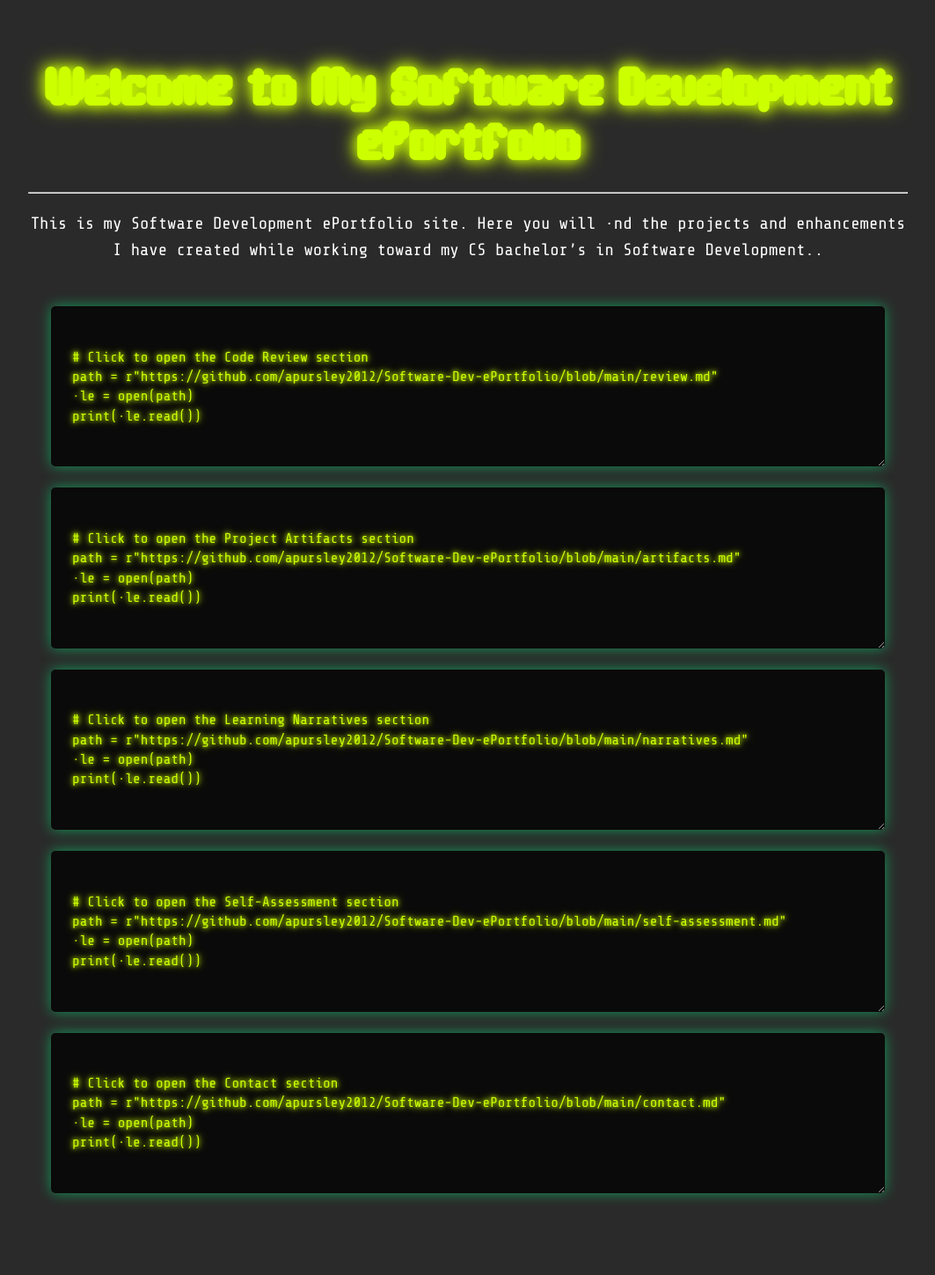
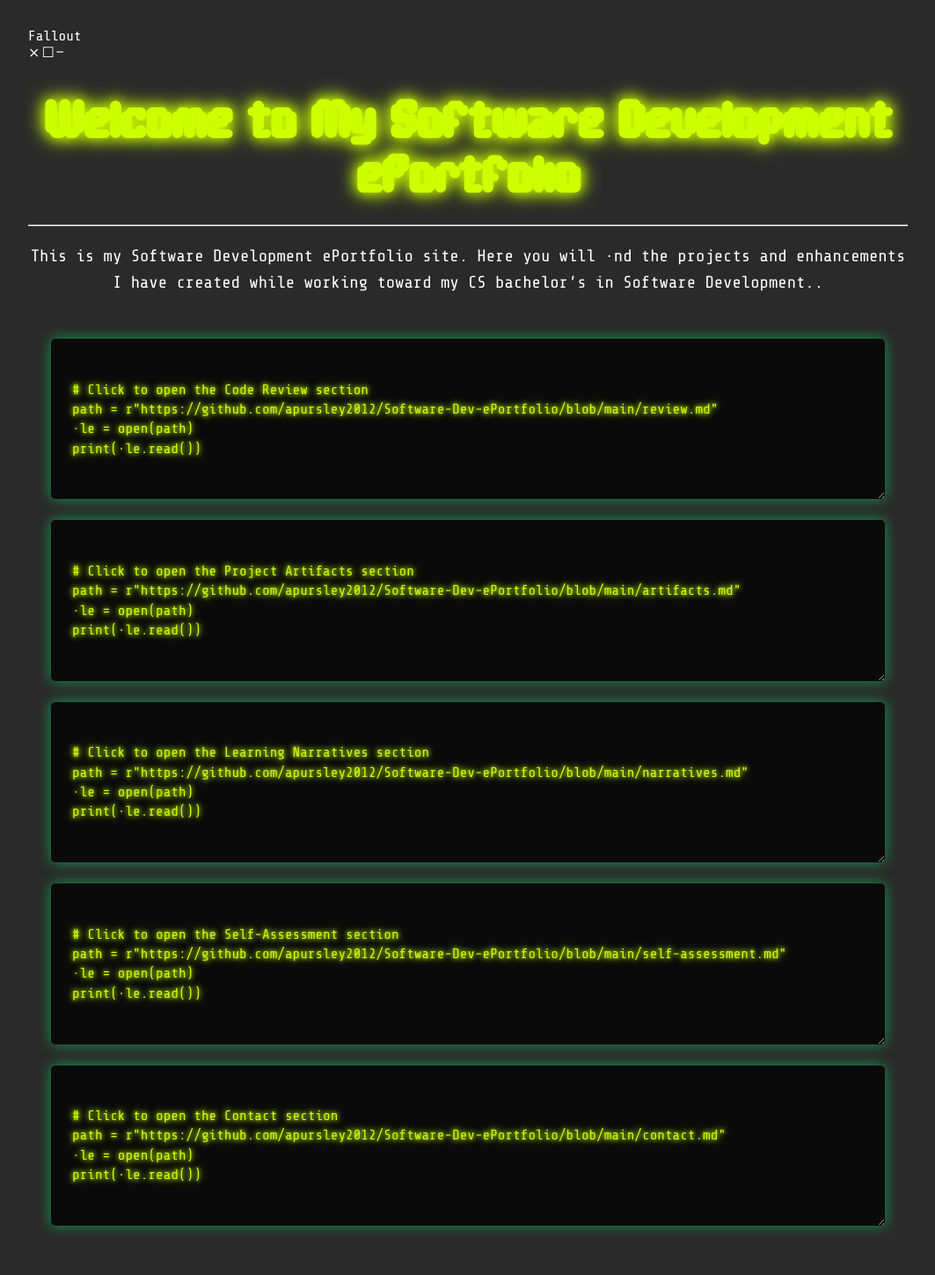
Before and after one commit to apursley2012/Software-Dev-ePortfolio, a Jekyll site: the page built from index.md, in a window 1280 px wide. Shown: the whole page at 88% size, without its empty margins (108-1171 px from the left). Built offline with Jekyll 4.4.1, drawn with Linux system fonts in a browser that asks for light colours; before the commit the page ends 1412 px from its top, so only the background shows below that.

Commit message:
Update default.html

```diff
--- a/_layouts/default.html
+++ b/_layouts/default.html
@@ -1,16 +1,12 @@
 <!DOCTYPE html>
 <html lang="en">
 <head>
-    <meta charset="UTF-8">
-    <meta name="viewport" content="width=device-width, initial-scale=1.0">
-    <title>{{ page.title }} - Software Development ePortfolio</title>
-
-    <link rel="stylesheet" href="/assets/css/style.css">
-
-    <link rel="preload" href="/assets/fonts/NanoPixDEMO-Regular.woff2" as="font" type="font/woff2" crossorigin>
-    <link rel="preload" href="/assets/fonts/ShareTechMono-Regular.woff2" as="font" type="font/woff2" crossorigin>
-    <link rel="preload" href="/assets/fonts/PixelGame.woff2" as="font" type="font/woff2" crossorigin>
-
+  <meta charset="UTF-8">
+  <title>{{ page.title }}</title>
+  <meta name="viewport" content="width=device-width, initial-scale=1.0">
+  <link rel="stylesheet" href="/assets/css/style.css">
+  <link rel="icon" href="/assets/img/favicon.ico">
+</head>
     <script>
 		document.addEventListener("DOMContentLoaded", function () {
 			const text = "Welcome to My Software Development ePortfolio";
@@ -31,10 +27,22 @@
 			}
 		});
 	</script>
-</head>
 <body>
+
+  <div class="wrapper">
+    <div class="toolbar">
+      <div class="window-title">Fallout</div>
+      <div class="window-controls">
+        <div class="btn">⨯</div>
+        <div class="btn">☐</div>
+        <div class="btn">—</div>
+      </div>
+    </div>
+
     <main>
-        {{ content }}
+      {{ content }}
     </main>
+  </div>
+
 </body>
 </html>
```
